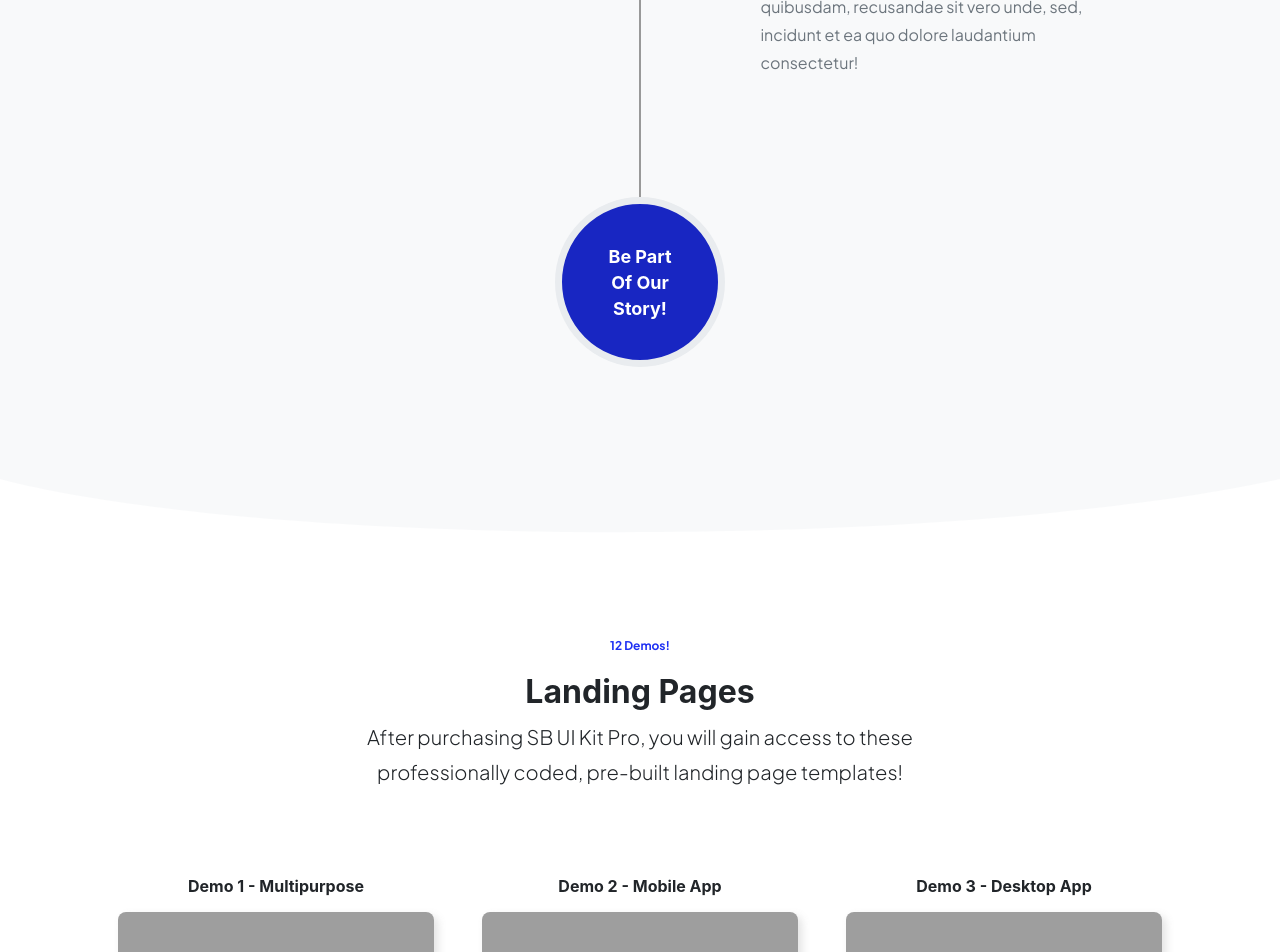
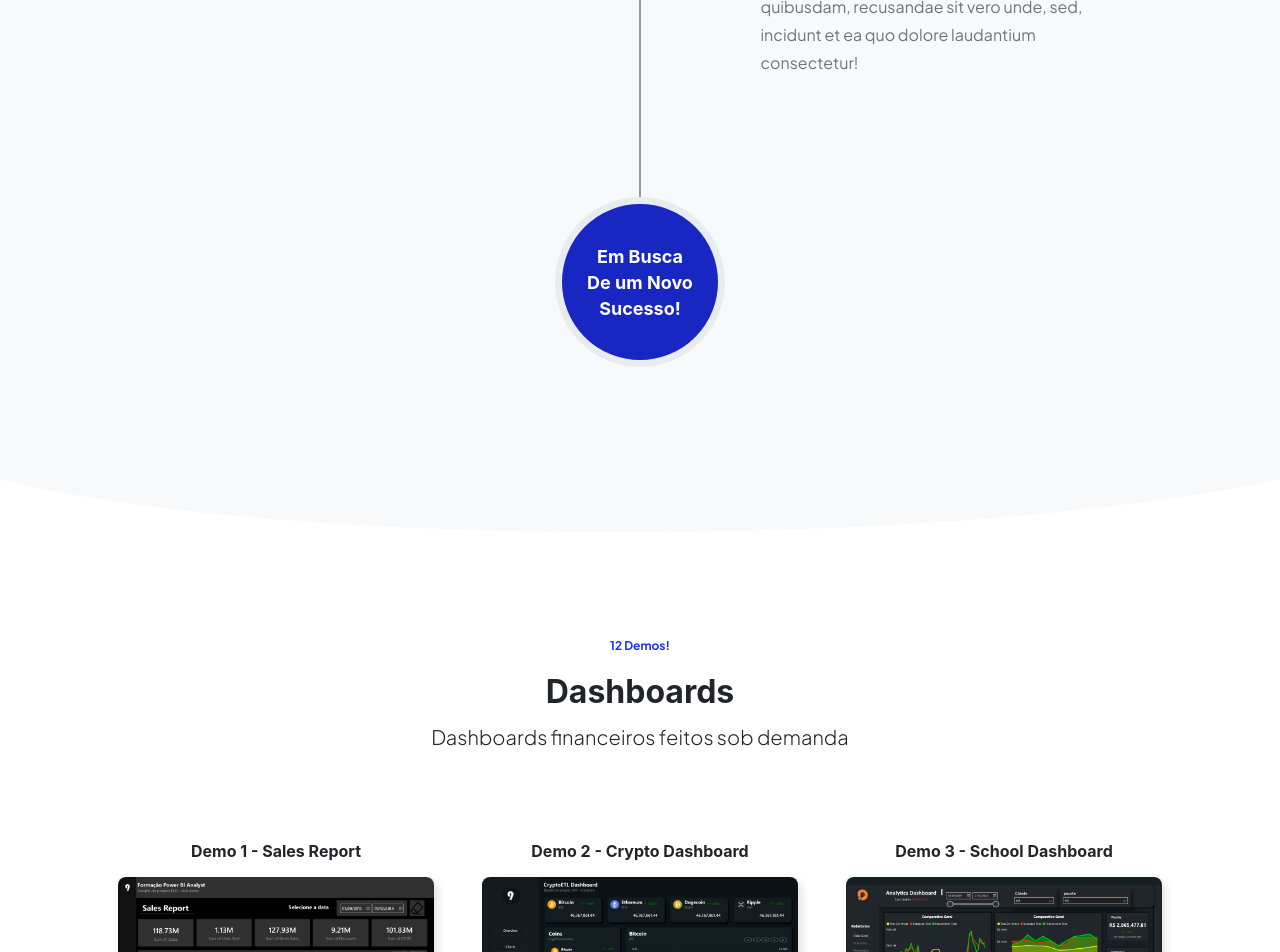
Before and after one commit to rickluizms/portfolio_me, a Flask app: page /bootstrap in a window 1280 px wide. Shown: the part 2155-3107 px from the top of the page. Run offline with Flask 3, Linux system fonts and the light colour scheme; some libraries are stand-ins or nearby versions; grey boxes are pictures that could not be loaded.

Commit message:
Update commit

```diff
--- a/templates/bootstrap.html
+++ b/templates/bootstrap.html
@@ -82,11 +82,11 @@
             <li class="timeline-inverted">
                 <div class="timeline-image">
                     <h4>
-                        Be Part
+                        Em Busca
                         <br>
-                        Of Our
+                        De um Novo
                         <br>
-                        Story!
+                        Sucesso!
                     </h4>
                 </div>
             </li>
@@ -109,60 +109,24 @@
             <div class="col-lg-8">
                 <div class="text-center mb-10">
                     <div class="badge rounded-pill bg-primary-soft text-primary badge-marketing mb-3">12 Demos!</div>
-                    <h2>Landing Pages</h2>
-                    <p class="lead">After purchasing SB UI Kit Pro, you will gain access to these professionally coded, pre-built landing page templates!</p>
+                    <h2>Dashboards</h2>
+                    <p class="lead">Dashboards financeiros feitos sob demanda</p>
                 </div>
             </div>
         </div>
         <br><br><br>
         <div class="row gx-5 text-center">
             <div class="col-lg-4 mb-5">
-                <h6 class="mb-3">Demo 1 - Multipurpose</h6>
-                <a class="d-block rounded-3 lift lift-lg" href="landing-multipurpose.html"><img class="img-fluid rounded-3" src="https://assets.startbootstrap.com/img/screenshots-product-pages/sb-ui-kit-pro/landing-multipurpose.png"></a>
+                <h6 class="mb-3">Demo 1 - Sales Report</h6>
+                <a class="d-block rounded-3 lift lift-lg" href="/projects/dashboard1"><img class="img-fluid rounded-3" src="../static/assets/dio01.png"></a>
             </div>
             <div class="col-lg-4 mb-5">
-                <h6 class="mb-3">Demo 2 - Mobile App</h6>
-                <a class="d-block rounded-3 lift lift-lg" href="landing-app-mobile.html"><img class="img-fluid rounded-3" src="https://assets.startbootstrap.com/img/screenshots-product-pages/sb-ui-kit-pro/landing-app-mobile.png"></a>
+                <h6 class="mb-3">Demo 2 - Crypto Dashboard</h6>
+                <a class="d-block rounded-3 lift lift-lg" href="landing-app-mobile.html"><img class="img-fluid rounded-3" src="../static/assets/dio02.png"></a>
             </div>
             <div class="col-lg-4 mb-5">
-                <h6 class="mb-3">Demo 3 - Desktop App</h6>
-                <a class="d-block rounded-3 lift lift-lg" href="landing-app-desktop.html"><img class="img-fluid rounded-3" src="https://assets.startbootstrap.com/img/screenshots-product-pages/sb-ui-kit-pro/landing-app-desktop.png"></a>
-            </div>
-            <div class="col-lg-4 mb-5">
-                <h6 class="mb-3">Demo 4 - Agency</h6>
-                <a class="d-block rounded-3 lift lift-lg" href="landing-agency.html"><img class="img-fluid rounded-3" src="https://assets.startbootstrap.com/img/screenshots-product-pages/sb-ui-kit-pro/landing-agency.png"></a>
-            </div>
-            <div class="col-lg-4 mb-5">
-                <h6 class="mb-3">Demo 5 - Lead Capture</h6>
-                <a class="d-block rounded-3 lift lift-lg" href="landing-lead-capture.html"><img class="img-fluid rounded-3" src="https://assets.startbootstrap.com/img/screenshots-product-pages/sb-ui-kit-pro/landing-lead-capture.png"></a>
-            </div>
-            <div class="col-lg-4 mb-5">
-                <h6 class="mb-3">Demo 6 - Press</h6>
-                <a class="d-block rounded-3 lift lift-lg" href="landing-press.html"><img class="img-fluid rounded-3" src="https://assets.startbootstrap.com/img/screenshots-product-pages/sb-ui-kit-pro/landing-press.png"></a>
-            </div>
-            <div class="col-lg-4 mb-5">
-                <h6 class="mb-3">Demo 7 - Directory</h6>
-                <a class="d-block rounded-3 lift lift-lg" href="landing-directory.html"><img class="img-fluid rounded-3" src="https://assets.startbootstrap.com/img/screenshots-product-pages/sb-ui-kit-pro/landing-directory.png"></a>
-            </div>
-            <div class="col-lg-4 mb-5">
-                <h6 class="mb-3">Demo 8 - Rental</h6>
-                <a class="d-block rounded-3 lift lift-lg" href="landing-rental.html"><img class="img-fluid rounded-3" src="https://assets.startbootstrap.com/img/screenshots-product-pages/sb-ui-kit-pro/landing-rental.png"></a>
-            </div>
-            <div class="col-lg-4 mb-5">
-                <h6 class="mb-3">Demo 9 - Real Estate</h6>
-                <a class="d-block rounded-3 lift lift-lg" href="landing-real-estate.html"><img class="img-fluid rounded-3" src="https://assets.startbootstrap.com/img/screenshots-product-pages/sb-ui-kit-pro/landing-real-estate.png"></a>
-            </div>
-            <div class="col-lg-4 mb-5">
-                <h6 class="mb-3">Demo 10 - Classifieds</h6>
-                <a class="d-block rounded-3 lift lift-lg" href="landing-classifieds.html"><img class="img-fluid rounded-3" src="https://assets.startbootstrap.com/img/screenshots-product-pages/sb-ui-kit-pro/landing-classifieds.png"></a>
-            </div>
-            <div class="col-lg-4 mb-5">
-                <h6 class="mb-3">Demo 11 - Resume</h6>
-                <a class="d-block rounded-3 lift lift-lg" href="landing-resume.html"><img class="img-fluid rounded-3" src="https://assets.startbootstrap.com/img/screenshots-product-pages/sb-ui-kit-pro/landing-resume.png"></a>
-            </div>
-            <div class="col-lg-4 mb-5">
-                <h6 class="mb-3">Demo 12 - Portfolio</h6>
-                <a class="d-block rounded-3 lift lift-lg" href="landing-portfolio.html"><img class="img-fluid rounded-3" src="https://assets.startbootstrap.com/img/screenshots-product-pages/sb-ui-kit-pro/landing-portfolio.png"></a>
+                <h6 class="mb-3">Demo 3 - School Dashboard</h6>
+                <a class="d-block rounded-3 lift lift-lg" href="landing-app-desktop.html"><img class="img-fluid rounded-3" src="../static/assets/didata-dashboard-n3.png"></a>
             </div>
         </div>
     </div>
@@ -181,22 +145,22 @@
             <div class="col-lg-8">
                 <div class="text-center mb-10">
                     <div class="badge rounded-pill bg-primary-soft text-primary badge-marketing mb-3">Customizable!</div>
-                    <h2>Header Examples</h2>
-                    <p class="lead">You will also get these customizable header examples for creating even more landing pages and inner pages to add to your project!</p>
+                    <h2>Ciência de Dados</h2>
+                    <p class="lead">Projetos de ciência de dados aplicado a negócios</p>
                 </div>
             </div>
         </div>
         <div class="row gx-5 text-center">
             <div class="col-lg-4 mb-5">
-                <h6 class="mb-3">Demo 1 - Basic</h6>
+                <h6 class="mb-3">Demo 1 - Heart Attack Detection</h6>
                 <a class="d-block rounded-3 lift lift-lg" href="header-basic.html"><img class="img-fluid rounded-3" src="https://assets.startbootstrap.com/img/screenshots-product-pages/sb-ui-kit-pro/header-basic.png"></a>
             </div>
             <div class="col-lg-4 mb-5">
-                <h6 class="mb-3">Demo 2 - Basic (Signup)</h6>
+                <h6 class="mb-3">Demo 2 - Credit Card Fraud Detection</h6>
                 <a class="d-block rounded-3 lift lift-lg" href="header-basic-signup.html"><img class="img-fluid rounded-3" src="https://assets.startbootstrap.com/img/screenshots-product-pages/sb-ui-kit-pro/header-basic-signup.png"></a>
             </div>
             <div class="col-lg-4 mb-5">
-                <h6 class="mb-3">Demo 3 - Graphic</h6>
+                <h6 class="mb-3">Demo 3 - Credit Card Approval Prediction</h6>
                 <a class="d-block rounded-3 lift lift-lg" href="header-graphic.html"><img class="img-fluid rounded-3" src="https://assets.startbootstrap.com/img/screenshots-product-pages/sb-ui-kit-pro/header-graphic.png"></a>
             </div>
             <div class="col-lg-4 mb-5">
```
